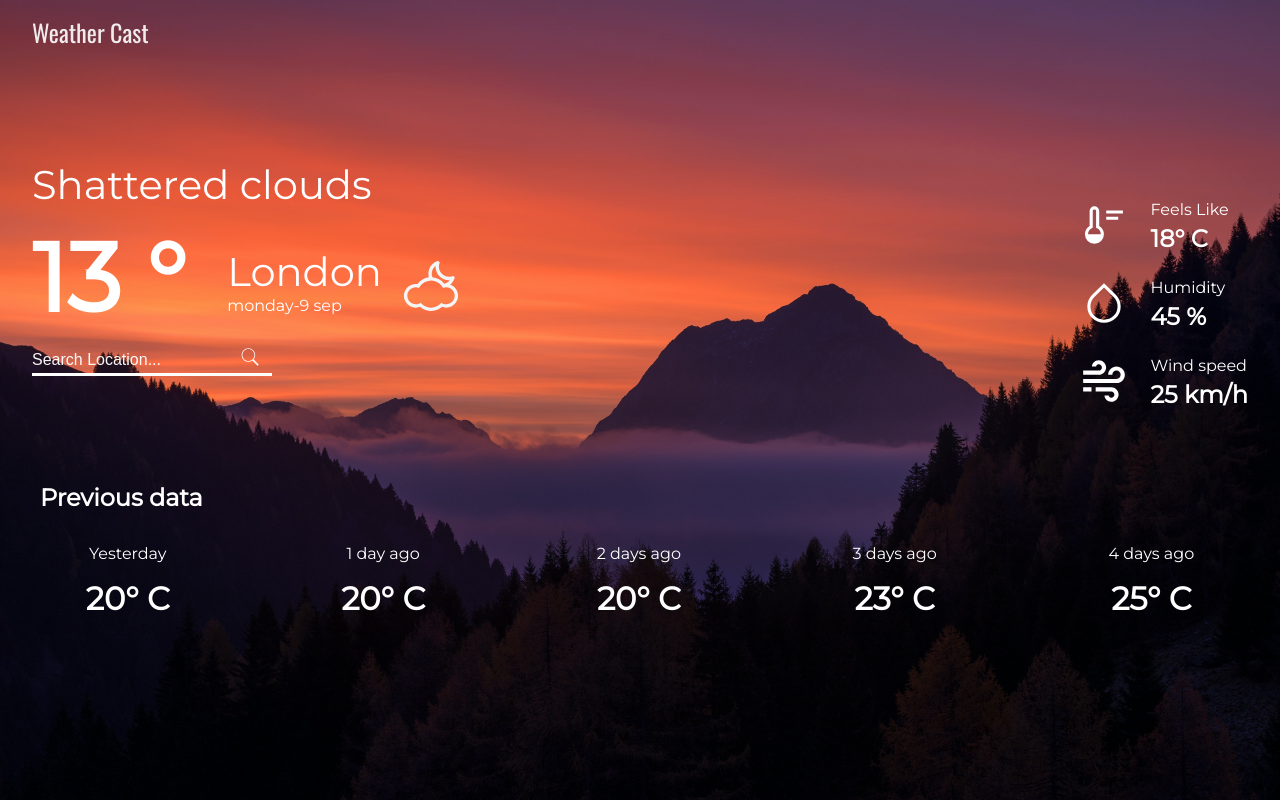
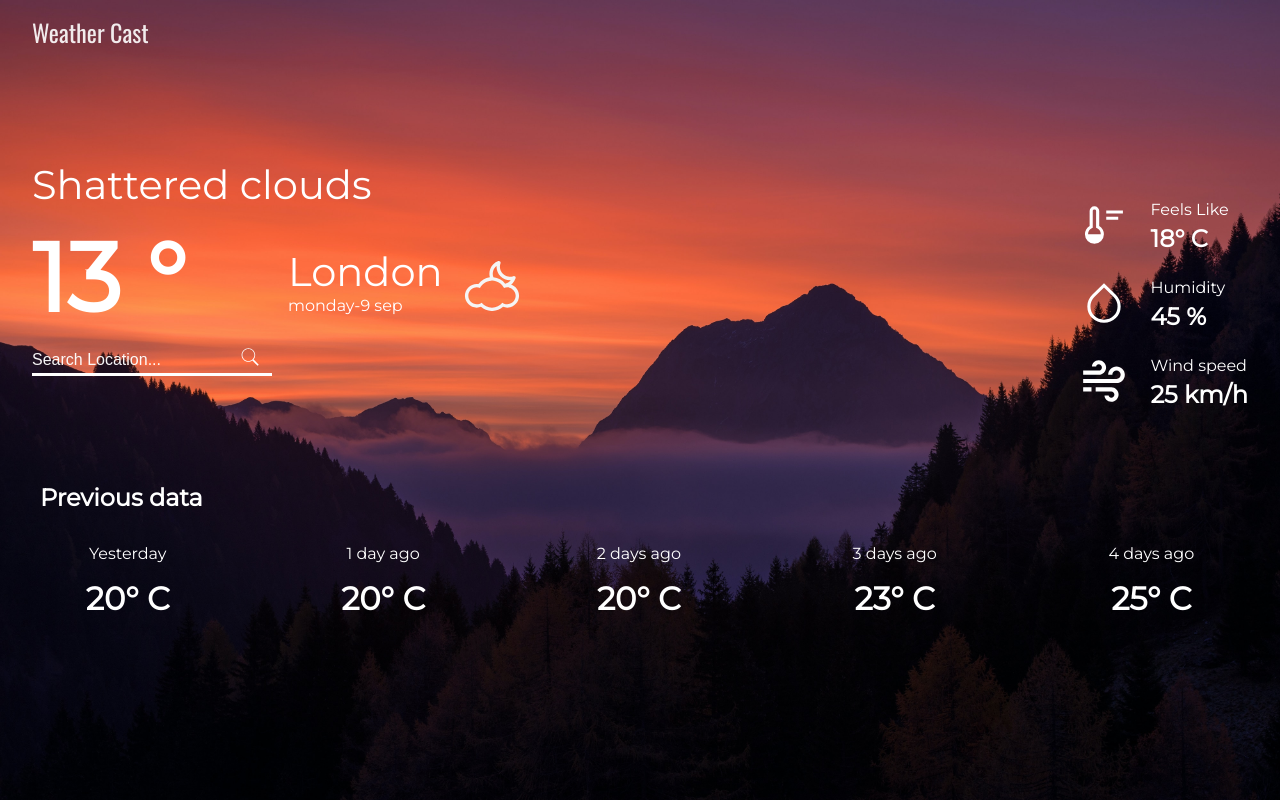
Before and after one commit to RahulKrishna-A/WeatherCast, a website built with webpack: page src/Weather.html in a window 1280 px wide. Built offline with nearby package versions, Linux system fonts and the light colour scheme.

Commit message:
Fixed thecity temperature overlap

```diff
--- a/src/css files/weather.css
+++ b/src/css files/weather.css
@@ -55,14 +55,14 @@
 }
 
 #content_temp {
-    width: 12rem;
+    width: 15rem;
     font-size: 6rem;
     font-weight: 800;
 }
 
 #content_city_date {
     margin-top: auto;
-    padding-left: 0.2rem;
+    padding-left: 1rem;
 }
 
 #content_city {
```
Also changed, not shown: dist/main.js.
